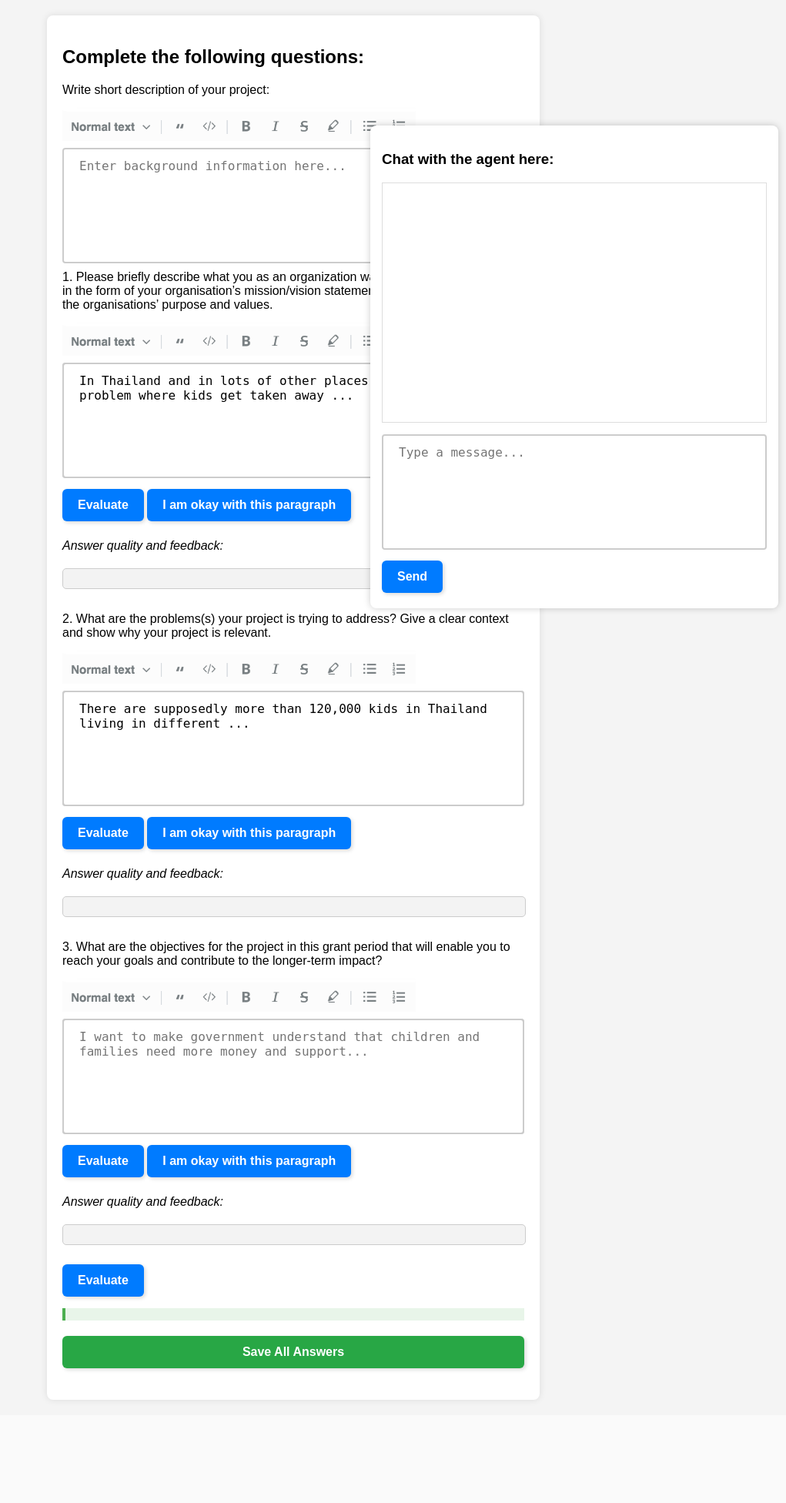
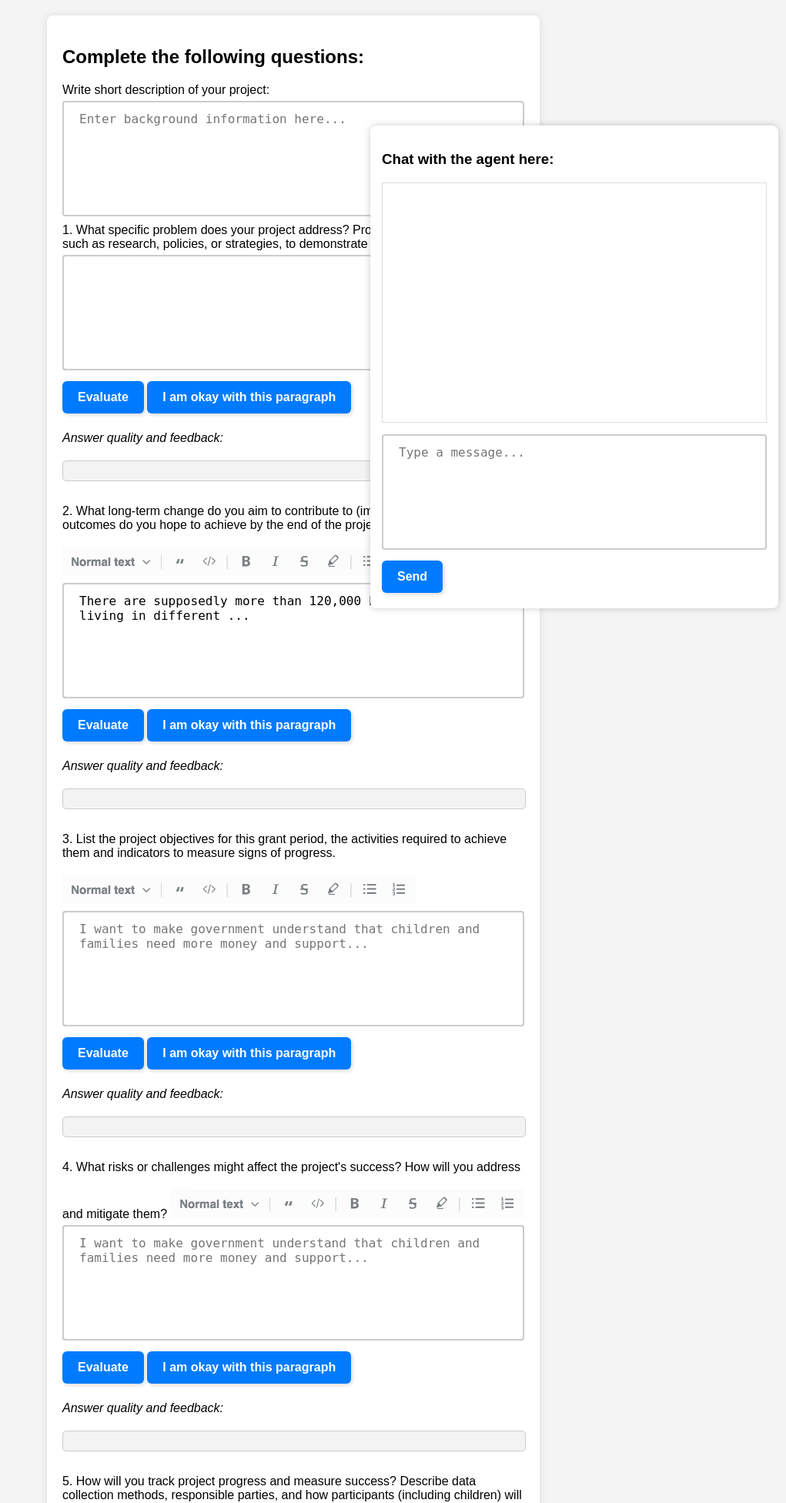
Before and after one commit to ronaldcumbal/ImpactHack2025_USRL, a Flask app: page /form in a window 1280 px wide. Shown: the top 1952 px of the page at 77% size, without its empty margins (259-1280 px from the left). Before the commit the page ends 1821 px from the top, so only its background shows below. Run offline with Flask 3, Linux system fonts and the light colour scheme; data that the repository does not hold is empty.

Commit message:
Updating the questions

```diff
--- a/flask_app/templates/index.html
+++ b/flask_app/templates/index.html
@@ -10,15 +10,13 @@
     <div class="container">
         <h2>Complete the following questions:</h2>
         <label for="context">Write short description of your project:</label>
-        <img src="{{ url_for('static', filename='edit_bar.png') }}" class="question-image" alt="Question 1 Image">
         <textarea id="context" name="context" rows="3" placeholder="Enter background information here..."></textarea>
 
         <!-- Question 1 -->
-        <label for="q1">1. Please briefly describe what you as an organization want to achieve. This can be in the form of your organisation’s mission/vision statement or a few lines explaining the organisations’ purpose and values.</label>
-        <img src="{{ url_for('static', filename='edit_bar.png') }}" class="question-image" alt="Question 1 Image">
+        <label for="q1">1. What specific problem does your project address? Provide context and evidence, such as research, policies, or strategies, to demonstrate its relevance.</label>
         <div class="text_container" id="container-q1">
             <div class="highlighter" id="highlighted-content-q1"></div>
-            <textarea id="q1" name="q1" rows="4">In Thailand and in lots of other places, there’s a huge problem where kids get taken away ...</textarea>
+            <textarea id="q1" name="q1" rows="4"></textarea>
         </div>
         <button type="button" onclick="evaluateAnswer('q1')">Evaluate</button>
         <button type="button" onclick="okayParagraph('q1')">I am okay with this paragraph</button>
@@ -30,14 +28,14 @@
         <div class="feedback-container" id="feedback-q1"></div>
 
         <!-- Question 2 -->
-        <label for="q2">2. What are the problems(s) your project is trying to address? Give a clear context and show why your project is relevant. </label>
-        <img src="{{ url_for('static', filename='edit_bar.png') }}" class="question-image" alt="Question 1 Image">
+        <label for="q2">2. What long-term change do you aim to contribute to (impact)? What measurable outcomes do you hope to achieve by the end of the project (goals), and for whom? </label>
+        <img src="{{ url_for('static', filename='edit_bar.png') }}" class="question-image" alt="Question 2 Image">
         <div class="text_container"  id="container-q2">
             <div class="highlighter" id="highlighted-content-q2"></div>
             <textarea id="q2" name="q2" rows="4">There are supposedly more than 120,000 kids in Thailand living in different ...</textarea>
         </div>
         <button type="button" onclick="evaluateAnswer('q2')">Evaluate</button>
-        <button type="button" onclick="okayParagraph('q1')">I am okay with this paragraph</button>
+        <button type="button" onclick="okayParagraph('q2')">I am okay with this paragraph</button>
         <br><br><label><i>Answer quality and feedback:</i></label>
         <div class="progress">
             <div id="progressBar-q2" class="progress-bar"></div>
@@ -46,25 +44,74 @@
         <div class="feedback-container" id="feedback-q2"></div>
 
         <!-- Question 3 -->
-        <label for="q3">3. What are the objectives for the project in this grant period that will enable you to reach your goals and contribute to the longer-term impact?  </label>
-        <img src="{{ url_for('static', filename='edit_bar.png') }}" class="question-image" alt="Question 1 Image">
+        <label for="q3">3. List the project objectives for this grant period, the activities required to achieve them and indicators to measure signs of progress.</label>
+        <img src="{{ url_for('static', filename='edit_bar.png') }}" class="question-image" alt="Question 3 Image">
         <div class="text_container"  id="container-q3">
             <div class="highlighter" id="highlighted-content-q3"></div>
             <textarea id="q3" name="q3" rows="4" placeholder="I want to make government understand that children and families need more money and support..."></textarea>
         </div>
         <button type="button" onclick="evaluateAnswer('q3')">Evaluate</button>
-        <button type="button" onclick="okayParagraph('q1')">I am okay with this paragraph</button>
+        <button type="button" onclick="okayParagraph('q3')">I am okay with this paragraph</button>
         <br><br><label><i>Answer quality and feedback:</i></label>
         <div class="progress">
             <div id="progressBar-q3" class="progress-bar"></div>
         </div>
-        <button type="button" onclick="evaluateAnswer('q3')">Evaluate</button>
-        <img id="loading-q2" class="loading-gif" src="{{ url_for('static', filename='loading.gif') }}" alt="Loading..." style="display:none;">
-        <div class="feedback" id="feedback-q3"></div>
+        <img id="loading-q3" class="loading-gif" src="{{ url_for('static', filename='loading.gif') }}" alt="Loading..." style="display:none;">
+        <div class="feedback-container" id="feedback-q3"></div>
 
-        <!-- Final submit button to save all answers -->
+        <!-- Question 4 -->
+        <label for="q4">4. What risks or challenges might affect the project's success? How will you address and mitigate them?</label>
+        <img src="{{ url_for('static', filename='edit_bar.png') }}" class="question-image" alt="Question 4 Image">
+        <div class="text_container"  id="container-q4">
+            <div class="highlighter" id="highlighted-content-q4"></div>
+            <textarea id="q4" name="q4" rows="4" placeholder="I want to make government understand that children and families need more money and support..."></textarea>
+        </div>
+        <button type="button" onclick="evaluateAnswer('q4')">Evaluate</button>
+        <button type="button" onclick="okayParagraph('q4')">I am okay with this paragraph</button>
+        <br><br><label><i>Answer quality and feedback:</i></label>
+        <div class="progress">
+            <div id="progressBar-q4" class="progress-bar"></div>
+        </div>
+        <img id="loading-q4" class="loading-gif" src="{{ url_for('static', filename='loading.gif') }}" alt="Loading..." style="display:none;">
+        <div class="feedback-container" id="feedback-q4"></div>
+
+
+        <!-- Question 5 -->
+        <label for="q5">5. How will you track project progress and measure success? Describe data collection methods, responsible parties, and how participants (including children) will be involved.</label>
+        <img src="{{ url_for('static', filename='edit_bar.png') }}" class="question-image" alt="Question 5 Image">
+        <div class="text_container"  id="container-q5">
+            <div class="highlighter" id="highlighted-content-q5"></div>
+            <textarea id="q5" name="q5" rows="4" placeholder="I want to make government understand that children and families need more money and support..."></textarea>
+        </div>
+        <button type="button" onclick="evaluateAnswer('q5')">Evaluate</button>
+        <button type="button" onclick="okayParagraph('q5')">I am okay with this paragraph</button>
+        <br><br><label><i>Answer quality and feedback:</i></label>
+        <div class="progress">
+            <div id="progressBar-q5" class="progress-bar"></div>
+        </div>
+        <img id="loading-q5" class="loading-gif" src="{{ url_for('static', filename='loading.gif') }}" alt="Loading..." style="display:none;">
+        <div class="feedback-container" id="feedback-q5"></div>
+
+
+
+        <!-- Question 6 -->
+        <label for="q6">6. How will the project's impact continue beyond the funding period? What are your plans for securing long-term sustainability, funding, or integration into existing systems?</label>
+        <img src="{{ url_for('static', filename='edit_bar.png') }}" class="question-image" alt="Question 6 Image">
+        <div class="text_container"  id="container-q6">
+            <div class="highlighter" id="highlighted-content-q6"></div>
+            <textarea id="q6" name="q6" rows="4" placeholder="I want to make government understand that children and families need more money and support..."></textarea>
+        </div>
+        <button type="button" onclick="evaluateAnswer('q6')">Evaluate</button>
+        <button type="button" onclick="okayParagraph('q6')">I am okay with this paragraph</button>
+        <br><br><label><i>Answer quality and feedback:</i></label>
+        <div class="progress">
+            <div id="progressBar-q6" class="progress-bar"></div>
+        </div>
+        <img id="loading-q6" class="loading-gif" src="{{ url_for('static', filename='loading.gif') }}" alt="Loading..." style="display:none;">
+        <div class="feedback-container" id="feedback-q6"></div>
+
+
         <button class="save-button" type="button" onclick="saveAllAnswers()">Save All Answers</button>
-        <p id="status"></p>
     </div>
 
     <!-- Chat Window -->
```
Also changed, not shown: flask_app/context_variables.py (+19 -7 lines).
